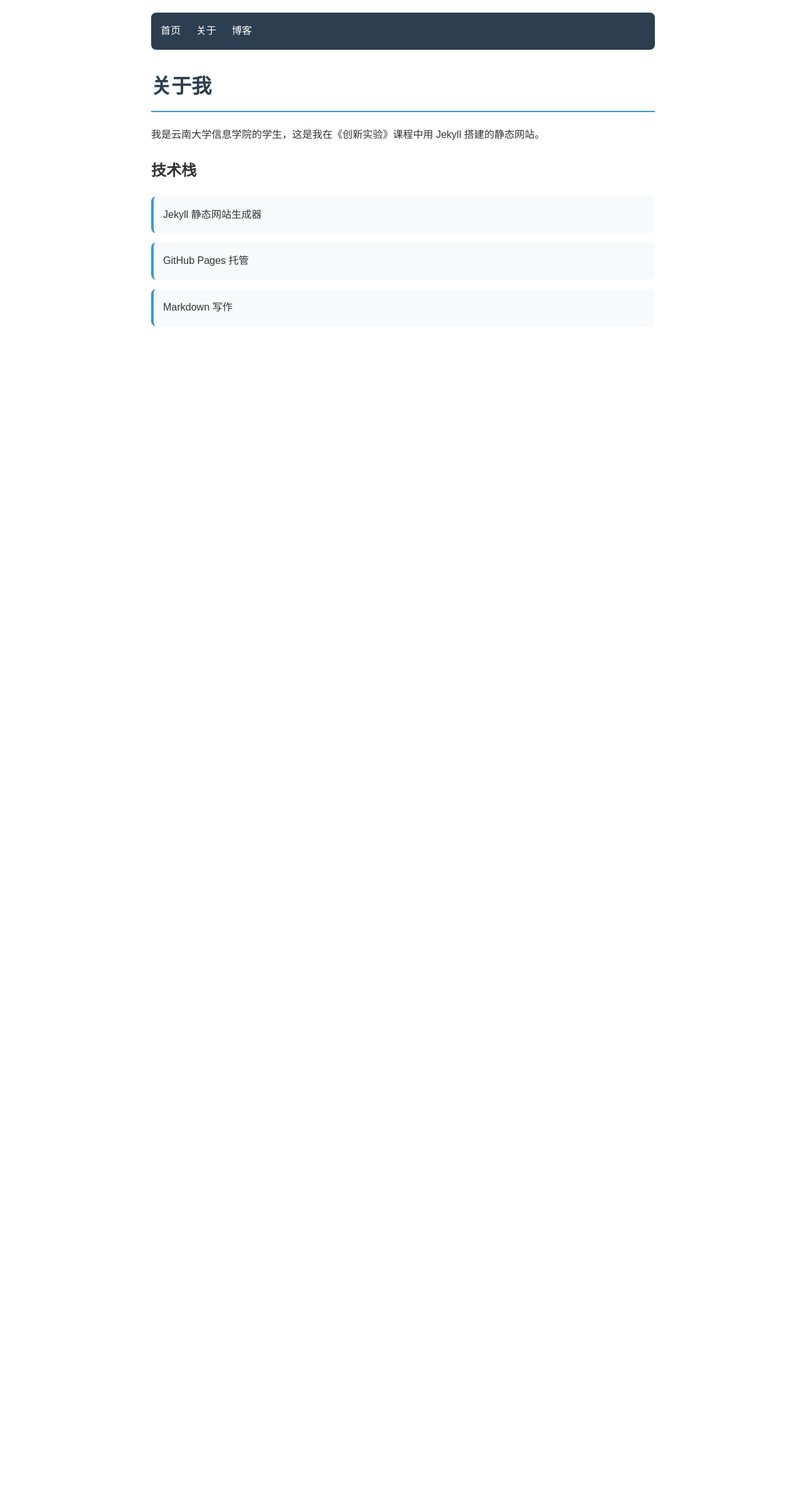
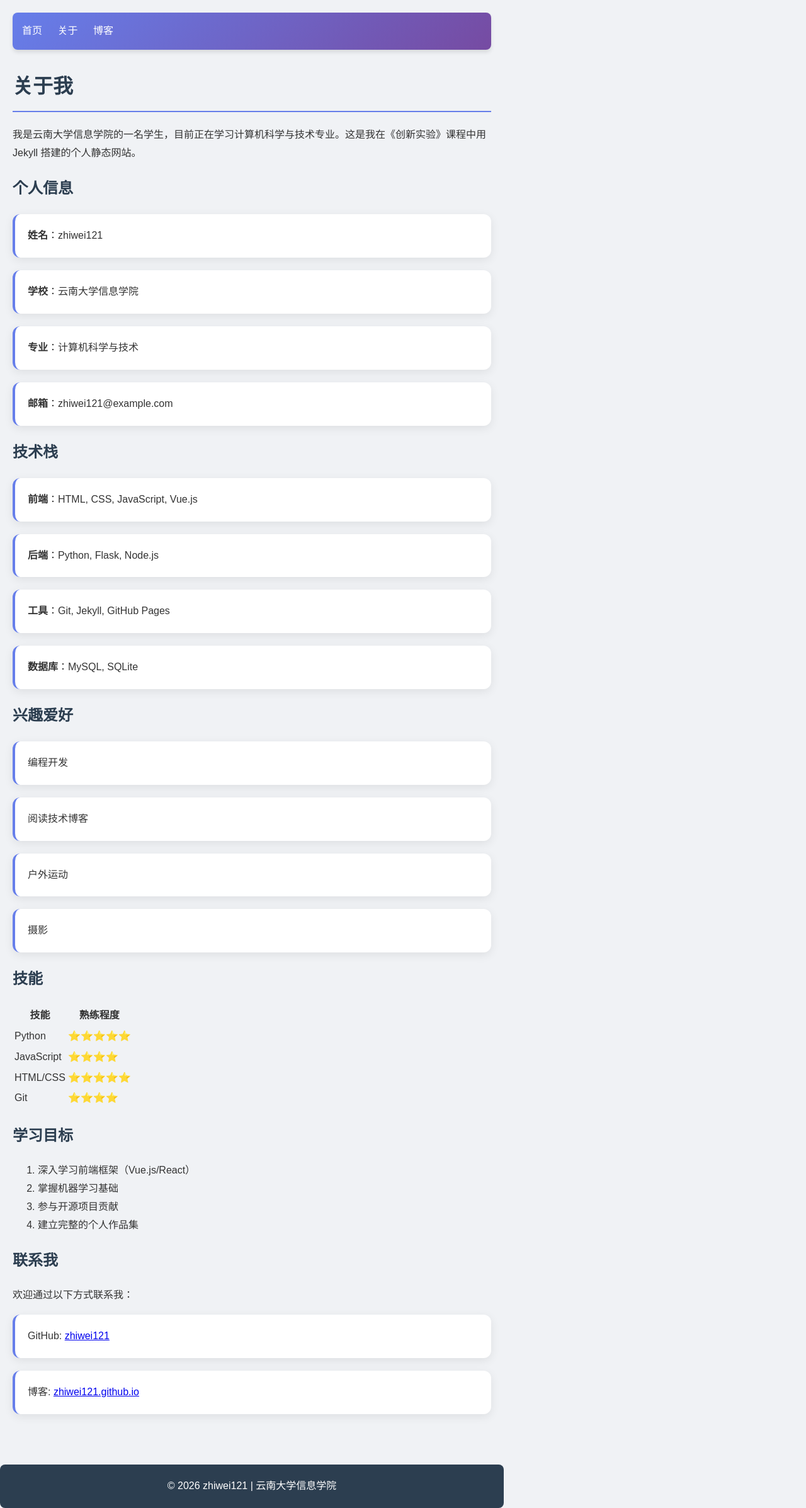
Before and after one commit to zhiwei121/zhiwei121.github.io, a Jekyll site: the page built from about.md, in a window 1280 px wide. Shown: the whole page at 63% size. Built offline with Jekyll 4.4.1, drawn with Linux system fonts in a browser that asks for light colours; before the commit the page ends 900 px from its top, so only the background shows below that.

Commit message:
TRAE美化：渐变导航、页脚、hero区域

```diff
--- a/_layouts/default.html
+++ b/_layouts/default.html
@@ -8,7 +8,12 @@
     {% seo %}
   </head>
   <body>
-    {% include navigation.html %}
-    {{ content }}
+    <div class="container">
+      {% include navigation.html %}
+      {{ content }}
+    </div>
+    <footer>
+      <p>© 2026 zhiwei121 | 云南大学信息学院</p>
+    </footer>
   </body>
 </html>
--- a/_sass/main.scss
+++ b/_sass/main.scss
@@ -6,14 +6,25 @@
   padding: 20px;
   line-height: 1.8;
   color: #333;
+  background: #f0f2f5;
+  min-height: 100vh;
+  margin: 0;
+  padding: 0;
+}
+
+.container {
+  max-width: 800px;
+  margin: 0 auto;
+  padding: 20px;
 }
 
 /* 导航栏 */
 nav {
-  background: #2c3e50;
+  background: linear-gradient(135deg, #667eea 0%, #764ba2 100%);
   padding: 15px;
   border-radius: 8px;
   margin-bottom: 30px;
+  box-shadow: 0 4px 6px rgba(0, 0, 0, 0.1);
 }
 
 nav a {
@@ -21,14 +32,76 @@
   text-decoration: none;
   margin-right: 20px;
   font-size: 16px;
+  position: relative;
+  transition: color 0.3s ease;
 }
 
 nav a:hover {
-  color: #3498db;
+  color: #fff;
+}
+
+nav a::after {
+  content: '';
+  position: absolute;
+  width: 0;
+  height: 2px;
+  bottom: -4px;
+  left: 0;
+  background-color: white;
+  transition: width 0.3s ease;
+}
+
+nav a:hover::after {
+  width: 100%;
 }
 
 nav a.current {
-  color: #2ecc71;
+  color: #fff;
+  font-weight: bold;
+}
+
+nav a.current::after {
+  width: 100%;
+}
+
+/* Hero 区域 */
+.hero {
+  background: linear-gradient(135deg, #667eea 0%, #764ba2 100%);
+  color: white;
+  padding: 60px 20px;
+  text-align: center;
+  border-radius: 12px;
+  margin-bottom: 30px;
+  box-shadow: 0 8px 25px rgba(102, 126, 234, 0.3);
+}
+
+.hero h1 {
+  font-size: 2.5rem;
+  margin: 0 0 10px 0;
+  font-weight: bold;
+  border: none;
+  padding: 0;
+}
+
+.hero p {
+  font-size: 1.2rem;
+  opacity: 0.9;
+  margin: 0;
+}
+
+/* 个人简介卡片 */
+.profile-card {
+  background: white;
+  padding: 30px;
+  border-radius: 12px;
+  box-shadow: 0 4px 15px rgba(0, 0, 0, 0.08);
+  margin-bottom: 30px;
+}
+
+.profile-card h2 {
+  color: #2c3e50;
+  margin-top: 0;
+  font-size: 1.5rem;
   font-weight: bold;
 }
 
@@ -39,15 +112,24 @@
 }
 
 ul li {
-  background: #f8f9fa;
-  padding: 15px;
-  margin-bottom: 15px;
-  border-radius: 8px;
-  border-left: 4px solid #3498db;
+  background: white;
+  padding: 20px;
+  margin-bottom: 20px;
+  border-radius: 12px;
+  border-left: 4px solid #667eea;
+  box-shadow: 0 4px 15px rgba(0, 0, 0, 0.08);
+  transition: transform 0.2s ease, box-shadow 0.2s ease;
+}
+
+ul li:hover {
+  transform: translateY(-3px);
+  box-shadow: 0 6px 20px rgba(0, 0, 0, 0.12);
 }
 
 ul li h2 {
-  margin: 0 0 5px 0;
+  margin: 0 0 10px 0;
+  font-size: 1.4rem;
+  font-weight: bold;
 }
 
 ul li h2 a {
@@ -56,12 +138,34 @@
 }
 
 ul li h2 a:hover {
-  color: #3498db;
+  color: #667eea;
 }
 
 /* 标题 */
 h1 {
   color: #2c3e50;
-  border-bottom: 2px solid #3498db;
+  border-bottom: 2px solid #667eea;
   padding-bottom: 10px;
+  font-size: 2rem;
+  font-weight: bold;
 }
+
+h2 {
+  font-size: 1.5rem;
+  font-weight: bold;
+  color: #2c3e50;
+}
+
+/* 页脚 */
+footer {
+  background: #2c3e50;
+  color: white;
+  text-align: center;
+  padding: 20px;
+  margin-top: 40px;
+  border-radius: 8px;
+}
+
+footer p {
+  margin: 0;
+}
--- a/about.md
+++ b/about.md
@@ -2,12 +2,51 @@
 layout: default
 title: 关于我
 ---
+
 # 关于我
 
-我是云南大学信息学院的学生，这是我在《创新实验》课程中用 Jekyll 搭建的静态网站。
+我是云南大学信息学院的一名学生，目前正在学习计算机科学与技术专业。这是我在《创新实验》课程中用 Jekyll 搭建的个人静态网站。
+
+## 个人信息
+
+- **姓名**：zhiwei121
+- **学校**：云南大学信息学院
+- **专业**：计算机科学与技术
+- **邮箱**：zhiwei121@example.com
 
 ## 技术栈
 
-- Jekyll 静态网站生成器
-- GitHub Pages 托管
-- Markdown 写作
+- **前端**：HTML, CSS, JavaScript, Vue.js
+- **后端**：Python, Flask, Node.js
+- **工具**：Git, Jekyll, GitHub Pages
+- **数据库**：MySQL, SQLite
+
+## 兴趣爱好
+
+- 编程开发
+- 阅读技术博客
+- 户外运动
+- 摄影
+
+## 技能
+
+| 技能 | 熟练程度 |
+|------|----------|
+| Python | ⭐⭐⭐⭐⭐ |
+| JavaScript | ⭐⭐⭐⭐ |
+| HTML/CSS | ⭐⭐⭐⭐⭐ |
+| Git | ⭐⭐⭐⭐ |
+
+## 学习目标
+
+1. 深入学习前端框架（Vue.js/React）
+2. 掌握机器学习基础
+3. 参与开源项目贡献
+4. 建立完整的个人作品集
+
+## 联系我
+
+欢迎通过以下方式联系我：
+
+- GitHub: [zhiwei121](https://github.com/zhiwei121)
+- 博客: [zhiwei121.github.io](https://zhiwei121.github.io)
```
Also changed, not shown: index.html (+21 -2 lines).
